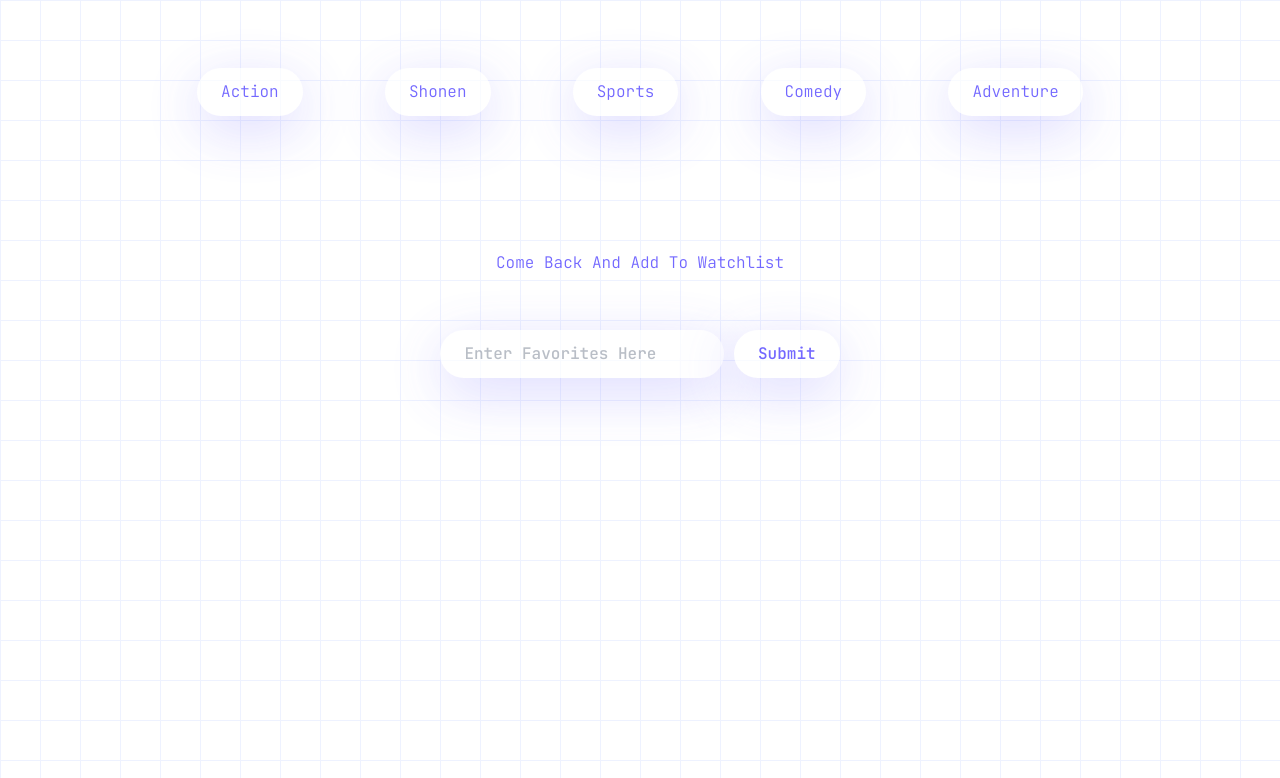
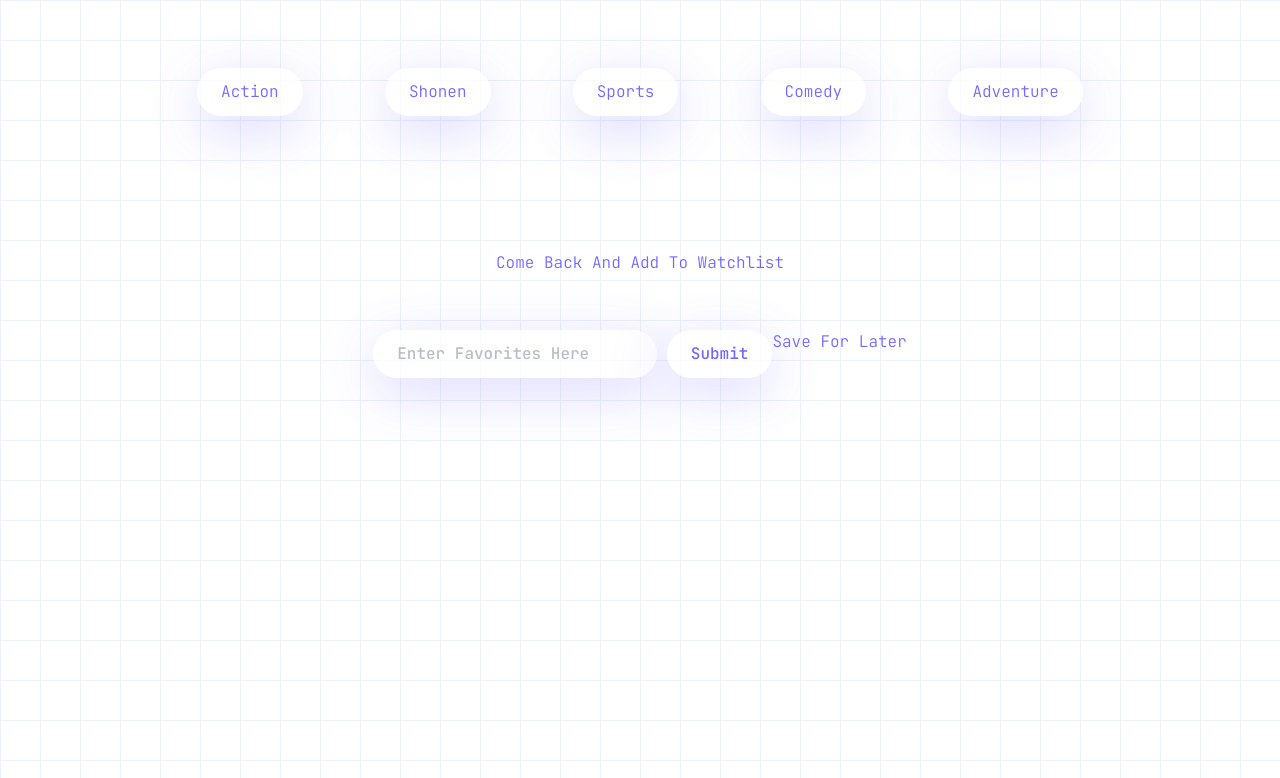
Before and after one commit to prestonscott-coder/AnimeWatchList, a website built with Vite: page index.html in a window 1280 px wide. Shown: the part 160-938 px from the top of the page. Built offline with nearby package versions, Linux system fonts and the light colour scheme; no server answers.

Commit message:
change to structure

```diff
--- a/index.html
+++ b/index.html
@@ -30,6 +30,9 @@
           <input class="px-6 py-3 lightShadow cursor-pointer rounded-full bg-white blueShadow font-medium" type="text" name="animeName" placeholder="Enter Favorites Here">
           <input class="px-6 py-3 lightShadow cursor-pointer rounded-full bg-white blueShadow font-medium" type="submit" name="" id="submit">
         </form>
+        <section>
+          <p class="padding-top: 50px flex justify-center">Save For Later</p>
+        </section>
       </section>
       <footer class=" padding-top: 100px">
         <ul></ul>
```
